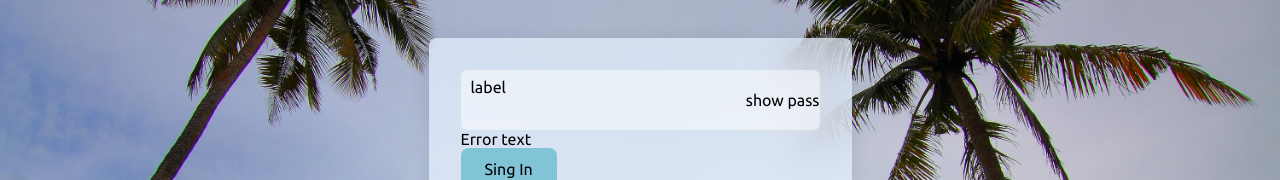
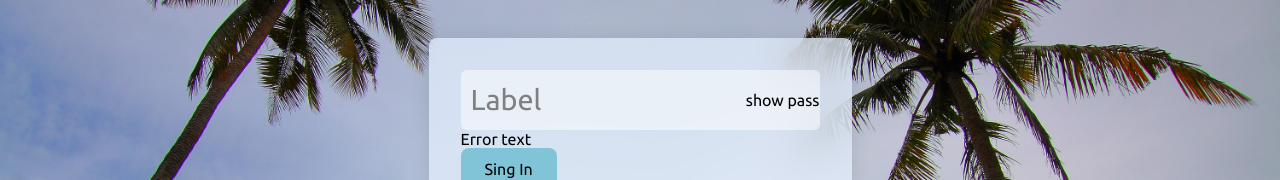
Before and after one commit to ekb1zh/test-beautiful-form, a React (Create React App) app: page / in a window 1280 px wide. Shown: the part 122-302 px from the top of the page. Built offline with nearby package versions, Linux system fonts and the light colour scheme.

Commit message:
Update input logic

```diff
--- a/src/components/Input/Input.tsx
+++ b/src/components/Input/Input.tsx
@@ -1,28 +1,101 @@
-import React, { useMemo } from 'react'
+import React, { useEffect, useMemo, useRef, useState } from 'react'
 
 import { StringGenerator } from 'src/utils'
 import styles from 'src/components/Input/Input.module.scss'
+import * as T from 'src/components/Input/types'
 
 const stringGenerator = new StringGenerator({
   allowedChars: 'ABCDEFGHIJKLMNOPQRSTUVWXYZabcdefghijklmnopqrstuvwxyz',
   defaultSize: 4,
 })
 
-const Input: React.FC = () => {
-  const inputId = useMemo(() => stringGenerator.next(), [])
+const Input: React.FC<T.InputProps> = ({ type = 'password' }) => {
+  const inputRef = useRef<HTMLInputElement>(null)
+
+  const [isValueVisible, setIsValueVisible] = useState(type !== 'password')
+  const [value, setValue] = useState('')
+  const [isFocused, setIsFocused] = useState(false)
+  const [classes, setClasses] = useState(styles)
+
+  const id = useMemo(() => stringGenerator.next(), [])
+
+  const onChangeInput: React.InputHTMLAttributes<HTMLInputElement>['onChange'] =
+    ({ target: { value } }) => setValue(value)
+
+  const onFocusInput = () => setIsFocused(true)
+  const onBlurInput = () => setIsFocused(false)
+
+  const onMouseDownEyeButton: React.ButtonHTMLAttributes<HTMLButtonElement>['onClick'] =
+    (event) => {
+      /*
+        Prevent focus out
+      */
+      if (document.activeElement === inputRef.current) {
+        event.preventDefault()
+      }
+
+      /*
+        Update isValueVisible
+      */
+      setIsValueVisible((prev) => !prev)
+    }
+
+  useEffect(() => {
+    setIsValueVisible(type !== 'password')
+  }, [type])
+
+  useEffect(() => {
+    const classes = { ...styles }
+
+    /*
+      Update label styles
+    */
+    {
+      const isValueEmpty = value.length === 0
+      let label = classes.Label
+
+      label += ' '
+      label += isFocused
+        ? classes.Label_small
+        : isValueEmpty
+        ? classes.Label_big
+        : classes.Label_small
+
+      classes.Label = label
+    }
+
+    setClasses(classes)
+  }, [isFocused, value.length])
 
   return (
-    <div className={styles.RootContainer}>
-      <div className={styles.InnerContainer}>
-        <input className={styles.Input} id={inputId} />
-        <label className={styles.Label} htmlFor={inputId}>
-          label
+    <div className={classes.RootContainer}>
+      <div className={classes.InnerContainer}>
+        <label className={classes.Label} htmlFor={id}>
+          Label
         </label>
-        <button type='button' className={styles.EyeButton}>
-          show pass
-        </button>
+
+        <input
+          ref={inputRef}
+          type={isValueVisible ? 'text' : 'password'}
+          id={id}
+          className={classes.Input}
+          onChange={onChangeInput}
+          onFocus={onFocusInput}
+          onBlur={onBlurInput}
+        />
+
+        {type === 'password' && (
+          <button
+            type='button'
+            className={classes.EyeButton}
+            onMouseDown={onMouseDownEyeButton}
+          >
+            show pass
+          </button>
+        )}
       </div>
-      <span className={styles.ErrorMessage}>Error text</span>
+
+      <span className={classes.ErrorMessage}>Error text</span>
     </div>
   )
 }
--- a/src/components/Input/index.tsx
+++ b/src/components/Input/index.tsx
@@ -1 +1,2 @@
 export { default } from 'src/components/Input/Input'
+export * from 'src/components/Input/types'
--- /dev/null
+++ b/src/components/Input/types.ts
@@ -0,0 +1,3 @@
+export interface InputProps {
+  type?: 'text' | 'password'
+}
```
